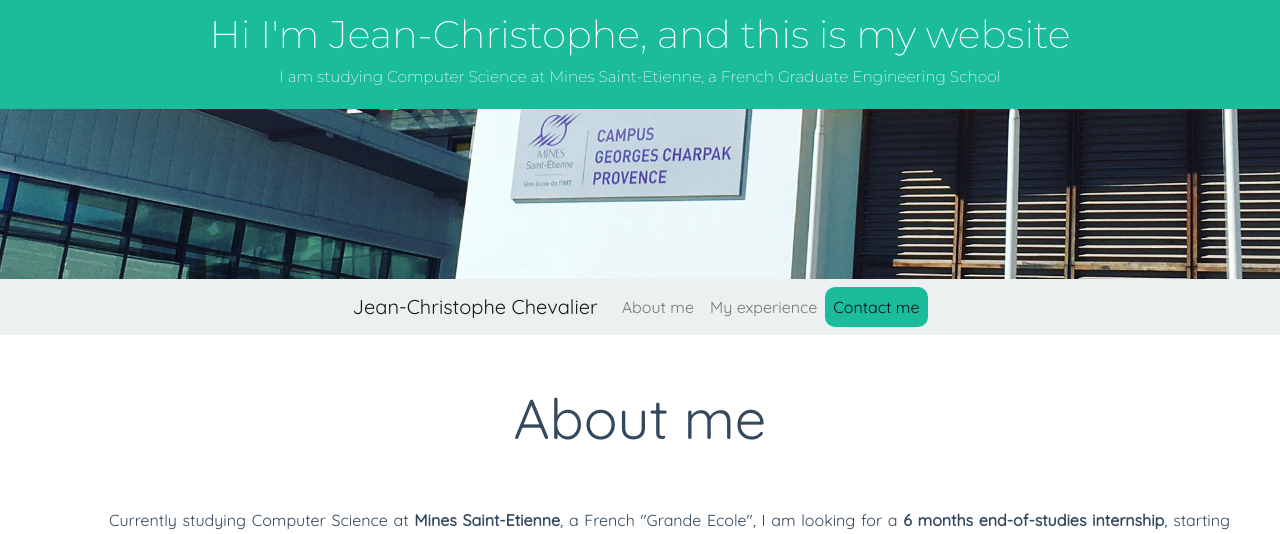
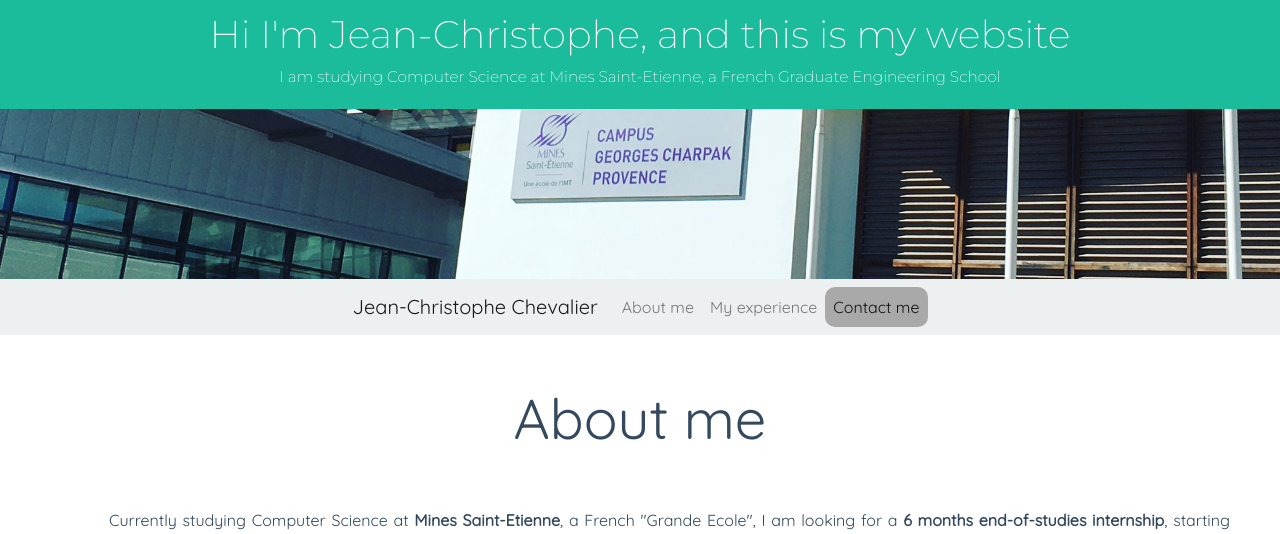
Before and after one commit to jcchevalier-ledger/my-website, a PHP site: page / in a window 1280 px wide. Shown: the part 521-1055 px from the top of the page. Run offline with PHP 8.4, Linux system fonts and the light colour scheme; some libraries are stand-ins or nearby versions.

Commit message:
Active nav-link's background is now displayed in darkgray instead of green-blue

```diff
--- a/css_js/css_files/style.css
+++ b/css_js/css_files/style.css
@@ -83,6 +83,6 @@ ul {
 }
 
 .nav-link.active {
-    background-color: #1abc9c;
+    background-color: darkgray;
     border-radius: 10px;
 }
```
